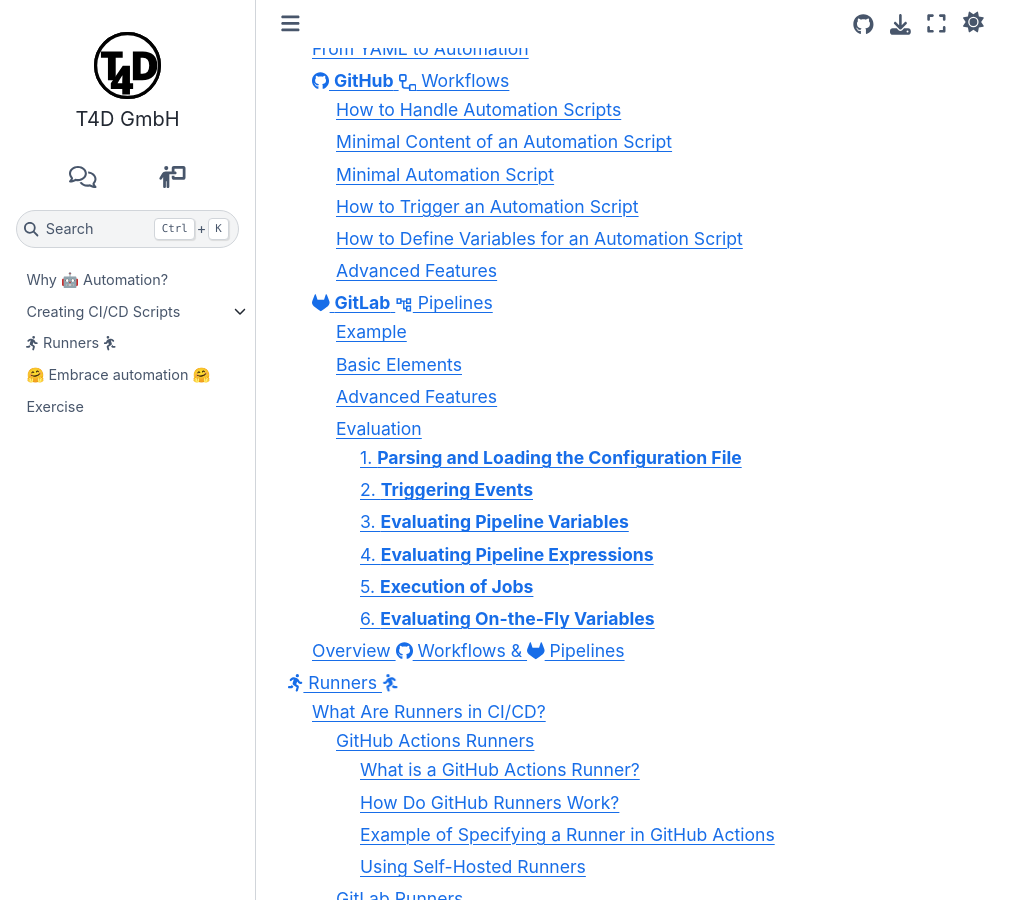
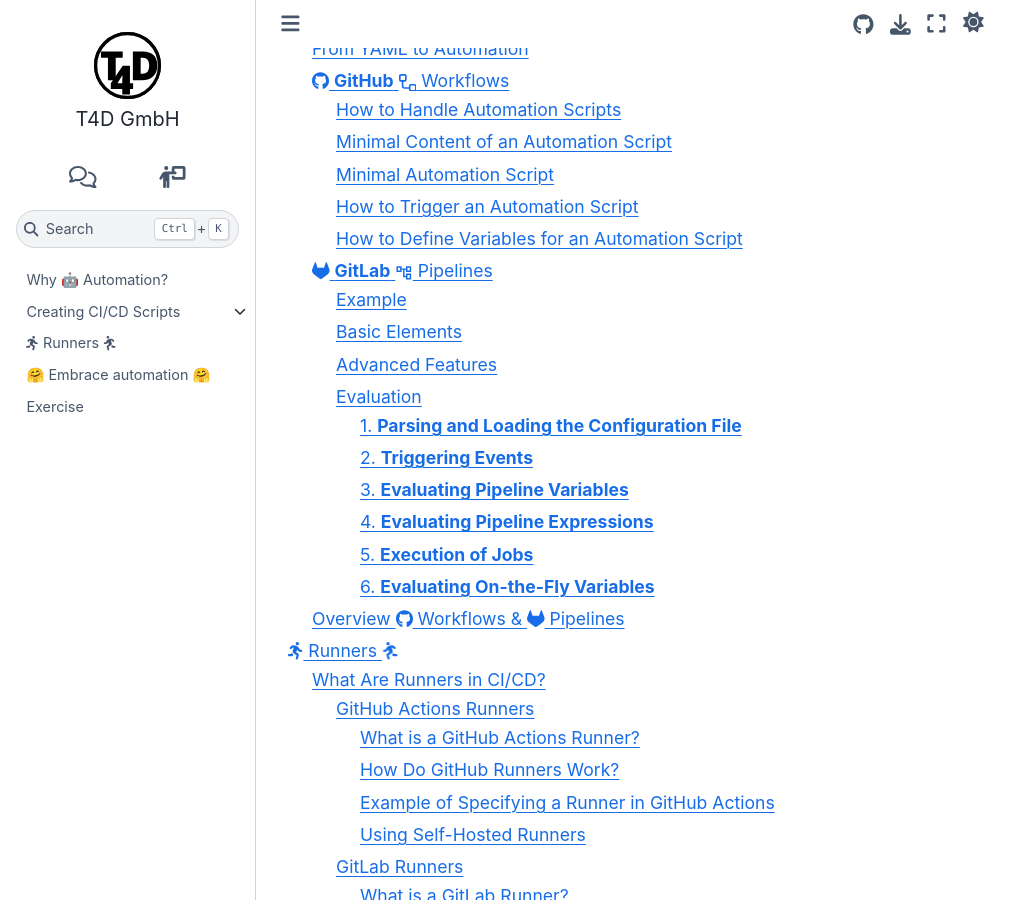
Before and after one commit to t4d-gmbh/ci-cd-workflows, a Sphinx documentation site: the page built from source/index.md, in a window 1280 px wide and 900 px high, scrolled down 597 px. Shown: the whole window, without its empty margins (0-1031 px from the left). Built offline with Sphinx 7.4.7 and the Sphinx Book theme 1.1.4, drawn with Linux system fonts in a browser that asks for light colours; the version number could not be read and is left out.

Commit message:
removing advanced part for now

````diff
--- a/source/content/creating_workflows/github_workflows/index.md
+++ b/source/content/creating_workflows/github_workflows/index.md
@@ -14,7 +14,6 @@
 ./example
 ./triggers
 ./variables
-./advanced
 ```
 {% else %}
 <!-- BUILDING THE PAGES -->
@@ -28,6 +27,4 @@
 ```
 ```{include} ./variables.md
 ```
-```{include} ./advanced.md
-```
 {% endif %}
````
